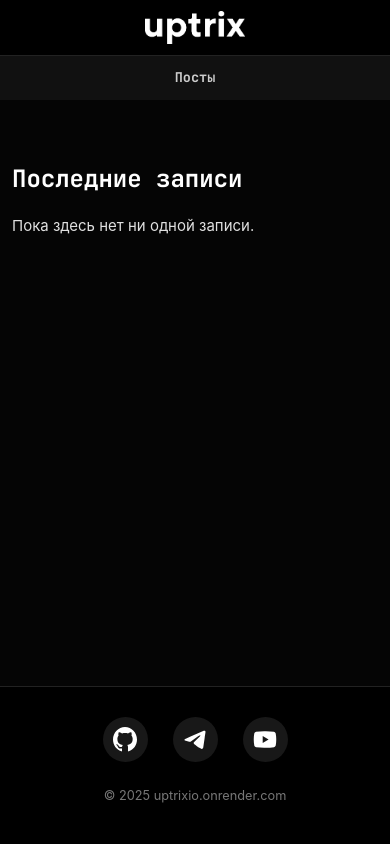
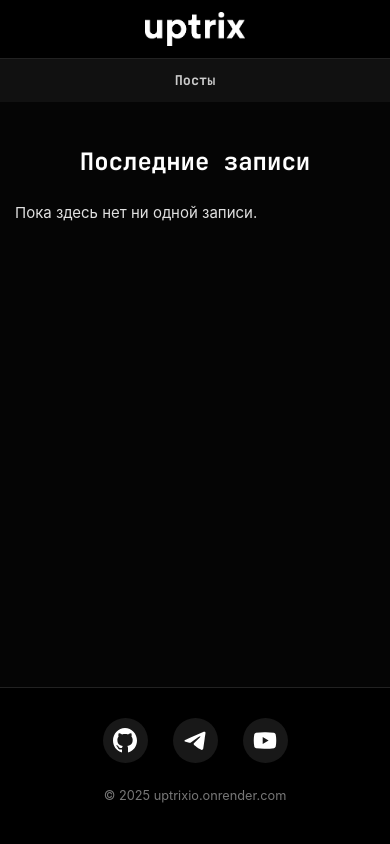
Before and after one commit to uptrixio/uptrixio, a Flask app: page / in a window 390 px wide. Run offline with Flask 3, Linux system fonts and the light colour scheme; data that the repository does not hold is empty; some libraries are stand-ins or nearby versions.

Commit message:
Update style.css

```diff
--- a/app/static/css/style.css
+++ b/app/static/css/style.css
@@ -394,22 +394,46 @@
     html {
         font-size: 15px;
     }
+    body {
+        line-height: 1.65;
+    }
     .header {
-        padding-top: 0.8rem;
-        padding-bottom: 0.8rem;
+        padding: 0.8rem 1rem;
     }
     .logo {
         max-width: 120px;
     }
     .main-nav ul li {
-        margin: 0 0.5rem;
+        margin: 0 0.4rem;
+    }
+
+    .main-nav ul li a {
+         padding: 0.4rem 0.6rem;
     }
     .content {
+        padding: 0 1rem;
         margin-top: 1.5rem;
         margin-bottom: 1.5rem;
     }
+
+    .page-title {
+        text-align: center;
+        margin-top: 1.5em;
+        margin-bottom: 1.2em;
+    }
+
+    h1:not(.page-title) {
+        margin-top: 1.8em;
+    }
+
     h1 { font-size: 1.8rem; }
     h2 { font-size: 1.5rem; }
+
+    .post-preview {
+        margin-bottom: 2.5em;
+        padding-bottom: 1.5em;
+    }
+
     .share {
         width: 45px;
         height: 45px;
@@ -417,30 +441,44 @@
     .share-logo {
         width: 55%;
     }
+
     pre {
         font-size: 0.85rem;
+        padding: 1em 0.8em;
+    }
+    code {
+        font-size: 0.85em;
     }
 }
 
-/* Очень маленькие экраны */
 @media (max-width: 480px) {
     .header {
-        padding: 0.5rem 0.8rem;
+        padding: 0.6rem 1rem;
     }
     .logo {
         max-width: 100px;
     }
     .main-nav {
-        padding: 0.4rem 0.8rem;
+        padding: 0.4rem 0.5rem;
     }
      .main-nav ul li a {
         font-size: 0.9rem;
+        padding: 0.3rem 0.4rem;
     }
     .content {
         margin-top: 1rem;
         margin-bottom: 1rem;
-        padding: 0 0.8rem;
+        padding: 0 1rem;
     }
+
+    .page-title {
+        margin-top: 1.2em;
+        margin-bottom: 1em;
+    }
+    h1:not(.page-title) {
+        margin-top: 1.5em;
+    }
+
     h1 { font-size: 1.6rem; }
     h2 { font-size: 1.3rem; }
 
@@ -450,6 +488,10 @@
     textarea,
     button, input[type="submit"] {
         font-size: 0.95rem;
-        padding: 0.7em 1.2em;
+        padding: 0.7em 1.0em;
+    }
+
+     .post-preview {
+        margin-bottom: 2em;
     }
 }
```
